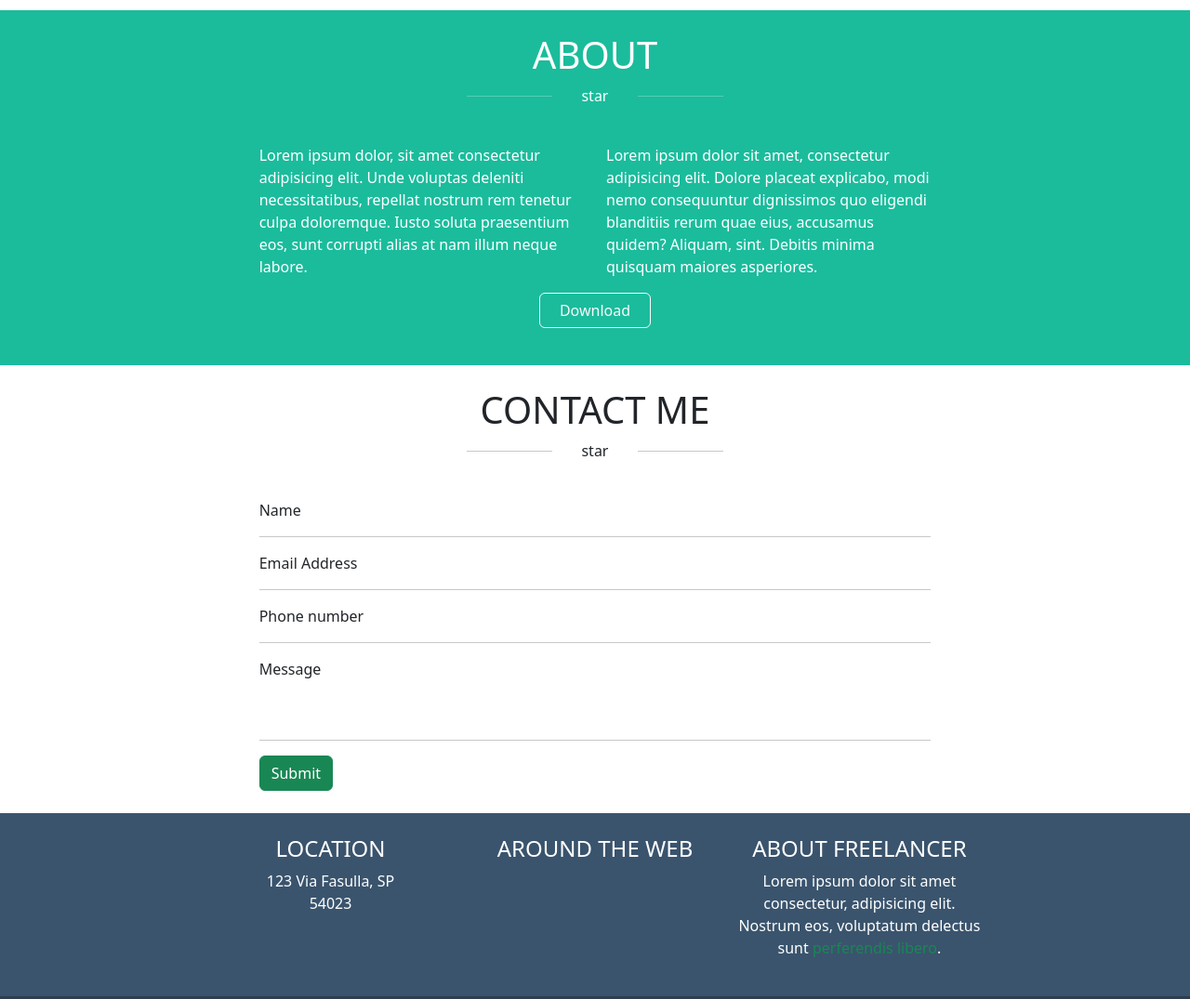
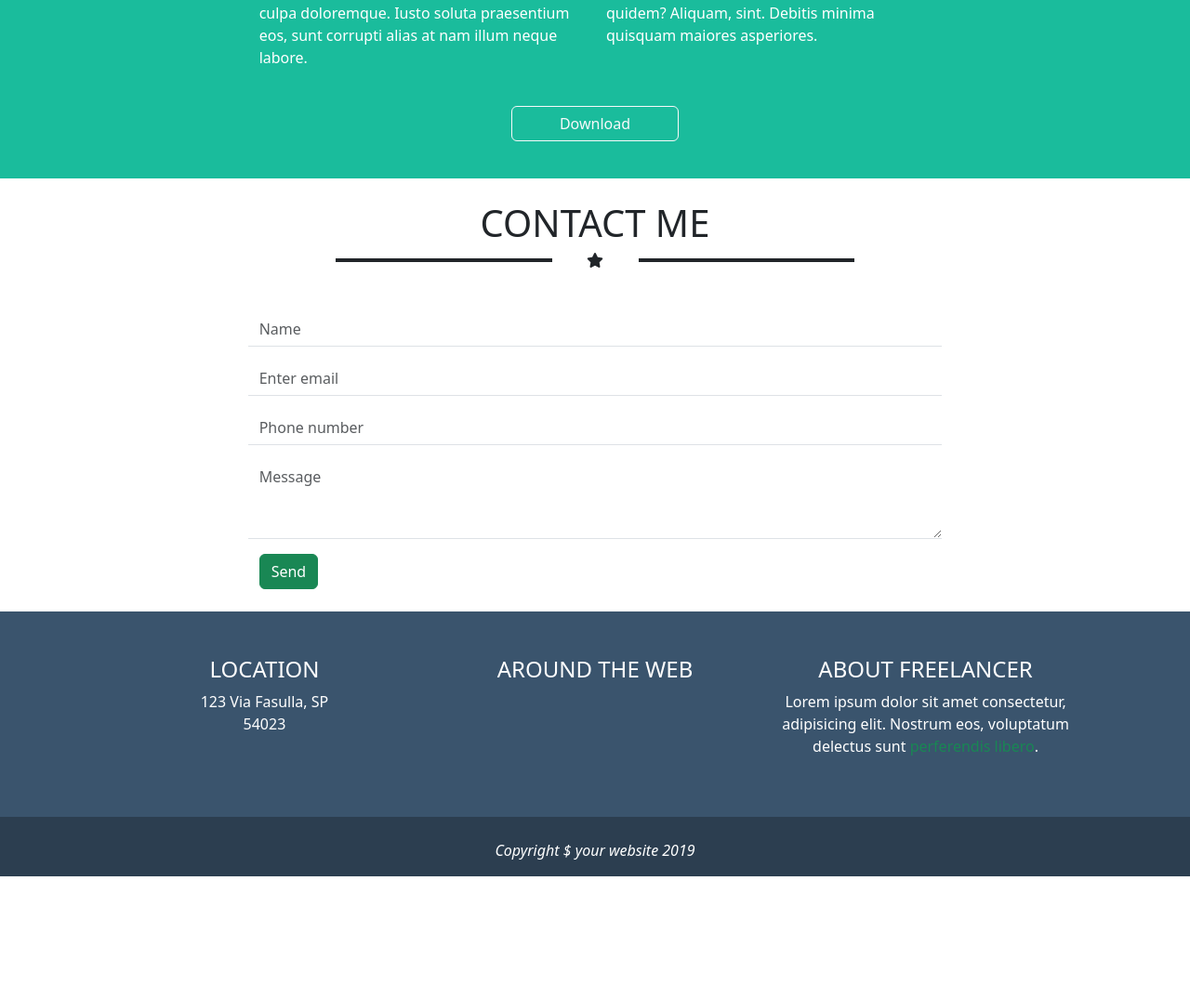
Before and after one commit to NicholasBuiatti/html-css-bootstrap-freelancer, a plain HTML site: page index.html in a window 1280 px wide. Shown: the part 1035-2110 px from the top of the page at 93% size. After the commit the page ends 1978 px from the top, so only its background shows below. Drawn offline with nearby package versions, Linux system fonts and the light colour scheme.

Commit message:
inserimento img, sistemazione footer, sitezmasione form, sistemazione decorazioni

```diff
--- a/index.html
+++ b/index.html
@@ -19,11 +19,13 @@
     <nav class="cl-nav">
         <div class="container col-xl-8 text-white">
             <div class="row justify-content-between py-4">
-                <a class="col link-light link-offset-2 link-underline link-underline-opacity-0 link-underline-opacity-100-hover" href="#">START BOOTSTRAP</a>
-                <div class="row col-6 text-center">
-                    <a class="col link-light link-offset-2 link-underline link-underline-opacity-0 link-underline-opacity-100-hover" href="#">Portfolio</a>
-                    <a class="col link-light link-offset-2 link-underline link-underline-opacity-0 link-underline-opacity-100-hover" href="#">About</a>
-                    <a class="col link-light link-offset-2 link-underline link-underline-opacity-0 link-underline-opacity-100-hover" href="#">Contact</a>
+                <div class="d-none d-sm-block col-sm-4">
+                    <h3>START BOOTSTRAP</h3>
+                </div>
+                <div class="col-12 col-sm-6  text-center text-md-end">
+                    <a class="link-light link-offset-2 link-underline link-underline-opacity-0 link-underline-opacity-100-hover mx-3" href="#">Portfolio</a>
+                    <a class="link-light link-offset-2 link-underline link-underline-opacity-0 link-underline-opacity-100-hover mx-3" href="#">About</a>
+                    <a class="link-light link-offset-2 link-underline link-underline-opacity-0 link-underline-opacity-100-hover mx-3" href="#">Contact</a>
                 </div>
             </div>
         </div>
@@ -35,7 +37,7 @@
 
         <!---------------- JUMBOTRON ---------------->
         <section class="cl-section text-white">
-            <div class="container col-xl-8 py-4">
+            <div class="container  py-4">
                 <div class="d-flex flex-column align-items-center">
                     <img src="./img/Placeholder_view_vector.svg.png" alt="" class="col-8 col-md-4">
                     <h1 class="text-center"> START BOOTSTRAP </h1>
@@ -44,10 +46,10 @@
                         <p class="col text-center">star</p>
                         <hr class="col">
                     </div>
-                    <div class="row container col-xl-8 text-center">
-                        <a class="col link-light link-offset-2 link-underline link-underline-opacity-0 link-underline-opacity-100-hover" href="#">GRAPHIC ARTIST</a>
-                        <a class="col link-light link-offset-2 link-underline link-underline-opacity-0 link-underline-opacity-100-hover" href="#">WEB DESIGNER</a>
-                        <a class="col link-light link-offset-2 link-underline link-underline-opacity-0 link-underline-opacity-100-hover" href="#">ILLUSTRATOR</a>
+                    <div class="container col-xl-8 text-center">
+                        <a class="link-light link-offset-2 link-underline link-underline-opacity-0 link-underline-opacity-100-hover" href="#">GRAPHIC ARTIST</a>
+                        <a class="link-light link-offset-2 link-underline link-underline-opacity-0 link-underline-opacity-100-hover" href="#">WEB DESIGNER</a>
+                        <a class="link-light link-offset-2 link-underline link-underline-opacity-0 link-underline-opacity-100-hover" href="#">ILLUSTRATOR</a>
                     </div>
                 </div>
             </div>
@@ -65,12 +67,12 @@
                     </div>
                 </div>
                 <div class="row justify-content-center">
-                    <img src="./img/Placeholder_view_vector.svg.png" alt="" class="col-10 col-md-6 col-lg-4 p-2">
-                    <img src="./img/Placeholder_view_vector.svg.png" alt="" class="col-10 col-md-6 col-lg-4 p-2">
-                    <img src="./img/Placeholder_view_vector.svg.png" alt="" class="col-10 col-md-6 col-lg-4 p-2">
-                    <img src="./img/Placeholder_view_vector.svg.png" alt="" class="col-10 col-md-6 col-lg-4 p-2">
-                    <img src="./img/Placeholder_view_vector.svg.png" alt="" class="col-10 col-md-6 col-lg-4 p-2">
-                    <img src="./img/Placeholder_view_vector.svg.png" alt="" class="col-10 col-md-6 col-lg-4 p-2">
+                    <img src="./img/cake.png" alt="" class="col-10 col-md-6 col-lg-4 p-2">
+                    <img src="./img/cake.png" alt="" class="col-10 col-md-6 col-lg-4 p-2">
+                    <img src="./img/cake.png" alt="" class="col-10 col-md-6 col-lg-4 p-2">
+                    <img src="./img/cake.png" alt="" class="col-10 col-md-6 col-lg-4 p-2">
+                    <img src="./img/cake.png" alt="" class="col-10 col-md-6 col-lg-4 p-2">
+                    <img src="./img/cake.png" alt="" class="col-10 col-md-6 col-lg-4 p-2">
                 </div>
             </div>
         </section>
@@ -79,24 +81,24 @@
         <section class="cl-section text-white">
             <div class="container col-xl-8 py-4">
                 <div class="d-flex flex-column align-items-center">
-                    <h1 class="col-5 text-center">ABOUT</h1>
-                    <div class="row col-4 align-items-center">
-                        <hr class="col">
-                        <p class="col text-center">star</p>
-                        <hr class="col">
+                    <h1 class="col-12 col-sm-8 col-md-6 text-center">ABOUT</h1>
+                    <div class="row col-12 col-sm-8 col-md-6 align-items-center">
+                        <hr class="col-5 opacity-100 border-4 m-0">
+                        <i class="fa-solid fa-star col-2 text-center"></i>
+                        <hr class="col-5 opacity-100 border-4 m-0">
                     </div>
                 </div>
             </div>
             <div class="container col-xl-7 pb-4">
                 <div class="row">
-                    <div class="col-6">Lorem ipsum dolor, sit amet consectetur adipisicing elit. Unde voluptas deleniti
+                    <div class="col-12 col-md-6 my-4">Lorem ipsum dolor, sit amet consectetur adipisicing elit. Unde voluptas deleniti
                         necessitatibus, repellat nostrum rem tenetur culpa doloremque. Iusto soluta praesentium eos,
                         sunt corrupti alias at nam illum neque labore.</div>
-                    <div class="col-6">Lorem ipsum dolor sit amet, consectetur adipisicing elit. Dolore placeat
+                    <div class="col-12 col-md-6">Lorem ipsum dolor sit amet, consectetur adipisicing elit. Dolore placeat
                         explicabo, modi nemo consequuntur dignissimos quo eligendi blanditiis rerum quae eius, accusamus
                         quidem? Aliquam, sint. Debitis minima quisquam maiores asperiores.</div>
                 </div>
-                <div class="row col-2 mx-auto my-3">
+                <div class="row col-3 mx-auto my-3">
                     <button type="button" class="btn btn-outline-light">Download</button>
                 </div>
             </div>
@@ -104,45 +106,41 @@
 
         <!---------------- CONTATTI ---------------->
         <section>
-            <div class="container col-xl-8 py-4">
+            <div class="container py-4">
                 <div class="d-flex flex-column align-items-center">
-                    <h1 class="col-5 text-center">CONTACT ME</h1>
-                    <div class="row col-4 align-items-center">
-                        <hr class="col">
-                        <p class="col text-center">star</p>
-                        <hr class="col">
+                    <h1 class="col-12 col-sm-8 col-md-6 text-center">CONTACT ME</h1>
+                    <div class="row col-12 col-sm-8 col-md-6 align-items-center">
+                        <hr class="col-5 opacity-100 border-4 m-0">
+                        <i class="fa-solid fa-star col-2 text-center"></i>
+                        <hr class="col-5 opacity-100 border-4 m-0">
                     </div>
                 </div>
             </div>
-            <div class="container col-xl-7 pb-4">
-                <div class="d-flex flex-column">
-                    <p class="mb-0">Name</p>
-                    <hr>
-                    <p class="mb-0">Email Address</p>
-                    <hr>
-                    <p class="mb-0">Phone number</p>
-                    <hr>
-                    <p class="mb-5">Message</p>
-                    <hr>
-                </div>
-                <input class="btn btn-primary btn-success" type="submit" value="Submit">
-            </div>
+            <form class="container col-md-7 my-4">
+                <div class="form-group row">
+                    <input type="text" class="form-control shadow-none border-top-0 border-start-0 border-end-0 rounded-0 mb-3" placeholder="Name">
+                    <input type="email" class="form-control shadow-none border-top-0 border-start-0 border-end-0 rounded-0 mb-3" placeholder="Enter email">
+                    <input type="tel" class="form-control shadow-none border-top-0 border-start-0 border-end-0 rounded-0 mb-3" placeholder="Phone number">
+                    <textarea class="form-control shadow-none border-top-0 border-start-0 border-end-0 rounded-0 mb-3" rows="3" placeholder="Message"></textarea>
+                  </div>
+                <button type="submit" class="btn btn-success">Send</button>
+              </form>
         </section>
     </main>
 
     <!---------------- FOOTER ---------------->
     <footer>
         <section class="cl-footer-1 text-white">
-            <div class="container col-xl-8 py-4">
+            <div class="container col-lg-10 py-4">
                 <div class="row">
-                    <div class="col-4 text-center">
+                    <div class="col-12 my-4 col-md-4 text-center">
                         <h4>LOCATION</h4>
                         <address>123 Via Fasulla, SP <br> 54023</address>
                     </div>
-                    <div class="col-4 text-center">
+                    <div class="col-12 my-4 col-md-4 text-center">
                         <h4>AROUND THE WEB</h4>
                     </div>
-                    <div class="col-4 text-center">
+                    <div class="col-12 my-4 col-md-4 text-center">
                         <h4>ABOUT FREELANCER</h4>
                         <p>Lorem ipsum dolor sit amet consectetur, adipisicing elit. Nostrum eos, voluptatum delectus
                             sunt <span class="text-success">perferendis libero</span>.</p>
@@ -153,7 +151,7 @@
         <section class="cl-footer-2 text-white pt-4">
             <div class="container col-3">
                 <div class="row text-center">
-                    <p>Copyright $ your website 2019</p>
+                    <p class="fst-italic">Copyright $ your website 2019</p>
                 </div>
 
             </div>
```
Also changed, not shown: img/Placeholder_view_vector.svg.png (deleted), img/avatar.svg (added), img/cabin.png (added), img/cake.png (added), img/circus.png (added), img/game.png (added), img/safe.png (added), img/submarine.png (added).
